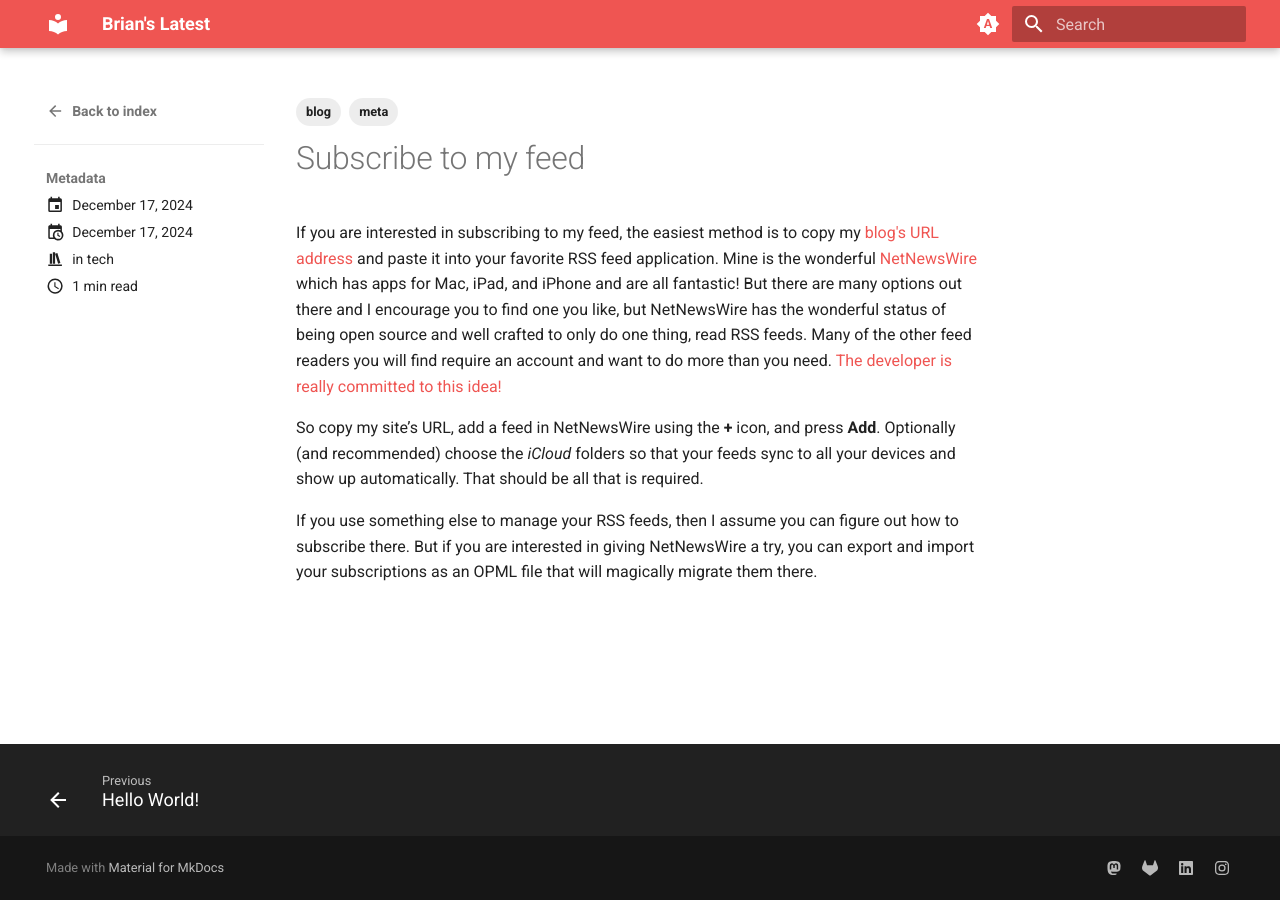
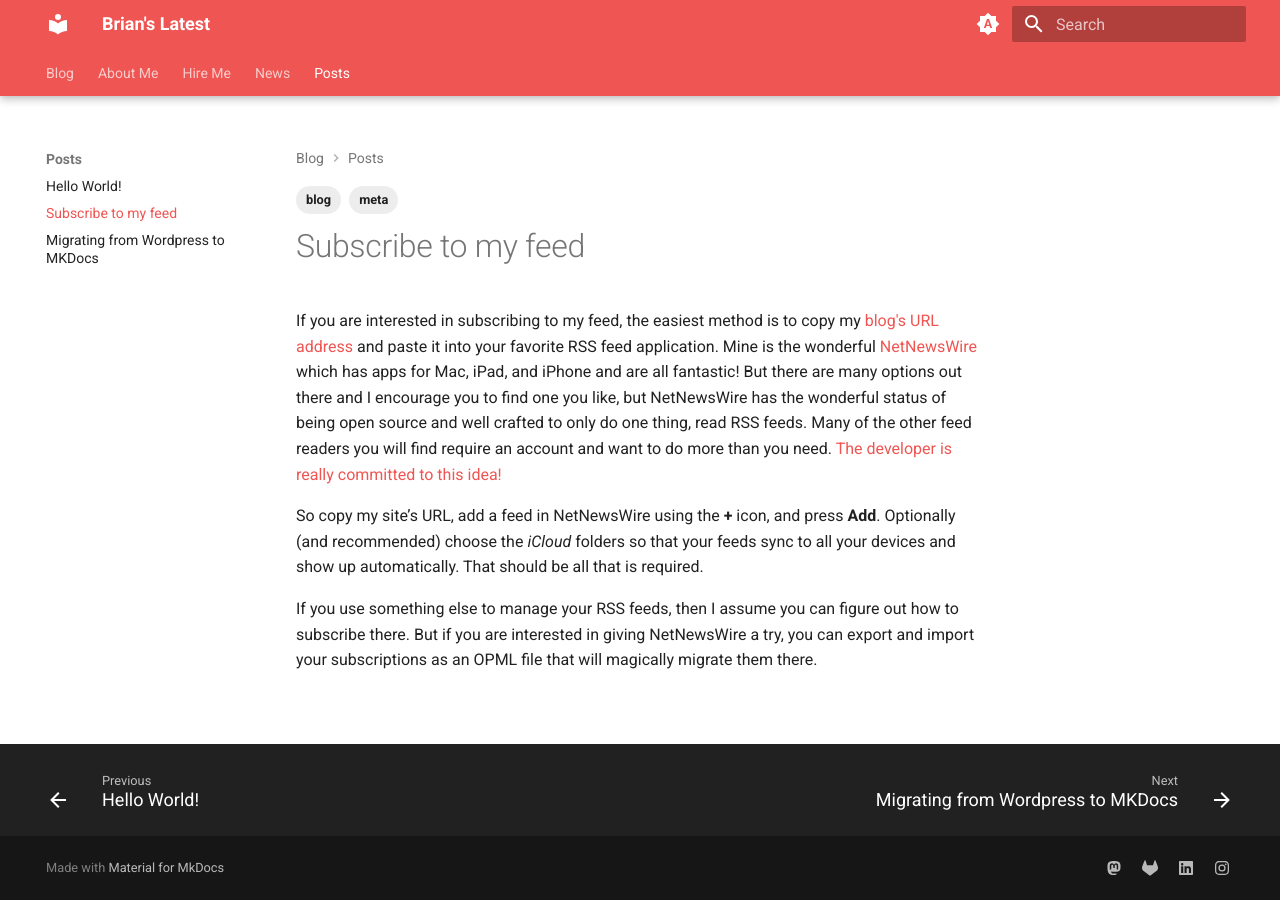
Before and after one commit to bmbufalo/bmbufalo, an MkDocs documentation site: the page built from docs/posts/2024-12-17_subscribe_to_my_feed.md, in a window 1280 px wide. Built offline with MkDocs 1.6.1 and Material for MkDocs 9.7.7, drawn with Linux system fonts in a browser that asks for light colours.

Commit message:
Updated plugins and extensions

```diff
--- a/mkdocs.yml
+++ b/mkdocs.yml
@@ -4,10 +4,16 @@
 
 theme:
   name: material
+
   features:
+    - navigation.tabs
+    - navigation.tabs.sticky
     - navigation.instant
+    - navigation.instant.prefetch
+    - navigation.indexes
     - navigation.path
     - navigation.footer
+    - navigation.top
     - toc.follow
 
   palette:
@@ -35,11 +41,12 @@
         icon: material/brightness-4
         name: Switch to system preference
 
+
 plugins:
   - blog:
-      blog_dir: .
+      blog_dir: news
       blog_toc: true
-      categories: true
+      categories: false
   - search
   - tags
   - rss:
@@ -58,6 +65,10 @@
         utm_campaign: "feed-syndication"
       use_git: false
 
+markdown_extensions:
+  - admonition
+
+
 extra:
   social:
     - icon: fontawesome/brands/mastodon
@@ -72,8 +83,3 @@
     - icon: fontawesome/brands/instagram
       link: https://www.instagram.com/bmbufalo/
       name: bmbufalo on Instagram
-
-nav:
-  - index.md
-  - about_me.md
-  - hire_me.md
```
